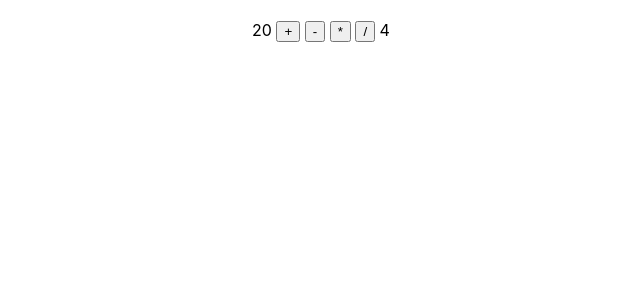
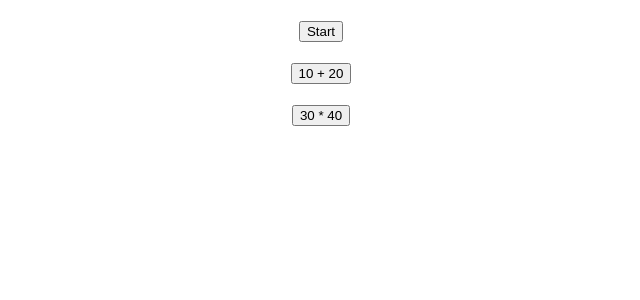
Before and after one commit to maltika/app1, a React (Create React App) app: page / in a window 1280 px wide. Shown: the top 300 px of the page, without its empty margins (319-959 px from the left). Built offline with nearby package versions, Linux system fonts and the light colour scheme.

Commit message:
CheckEventData
CheckEventData

```diff
--- a/src/App.js
+++ b/src/App.js
@@ -2,10 +2,11 @@
 import { Header,Content,Footer } from "./func-components";
 import Button from "./class-components";
 import {Calculator2} from './calculator'
+import {EventData2} from './event-data'
 
 function App() {
   return(
-    <Calculator2/>
+    <EventData2/>
   );
 }
 
--- /dev/null
+++ b/src/event-data.js
@@ -0,0 +1,54 @@
+import React from "react";
+
+export class EventData1 extends React.Component{
+
+    onClickStartStop = (ev) => {
+        let t = ev.target.innerText
+        let s = (t == 'Start') ? 'Stop':'Start'
+        ev.target.innerText = s
+    }
+    onClickAdd = (ev) => {
+        let t = ev.target.innerText
+        let r = eval(t)
+        alert(`${t} = ${r}`)
+    }
+    render(){
+        return(
+        <div style={{textAlign:'center',marginTop:20}}>
+            <button onClick={(ev) => this.onClickStartStop(ev)}> Start </button>
+            <br></br>
+            <button onClick={(ev) => this.onClickAdd(ev)}> 10 + 20 </button>
+            <br></br>
+            <button onClick={this.onClickAdd.bind(this)}> 30 * 40 </button>
+            <br></br>
+        </div>
+        )
+    }
+
+
+}
+
+export function EventData2(){
+    const onClickStartStop = (ev) => {
+        let t = ev.target.innerText
+        let s = (t == 'Start') ? 'Stop':'Start'
+        ev.target.innerText = s
+    }
+    const onClickAdd = (ev) => {
+        let t = ev.target.innerText
+        let r = eval(t)
+        alert(`${t} = ${r}`)
+    }
+    return(
+        <div style={{textAlign:'center',marginTop:20}}>
+            <button onClick={(ev) => onClickStartStop(ev)}> Start </button>
+            <br/><br/>
+            <button onClick={(ev) => onClickAdd(ev)}> 10 + 20 </button>
+            <br/><br/>
+            <button onClick={onClickAdd.bind()}> 30 * 40 </button>
+            <br/><br/>
+        </div>
+    )
+
+
+}
```
